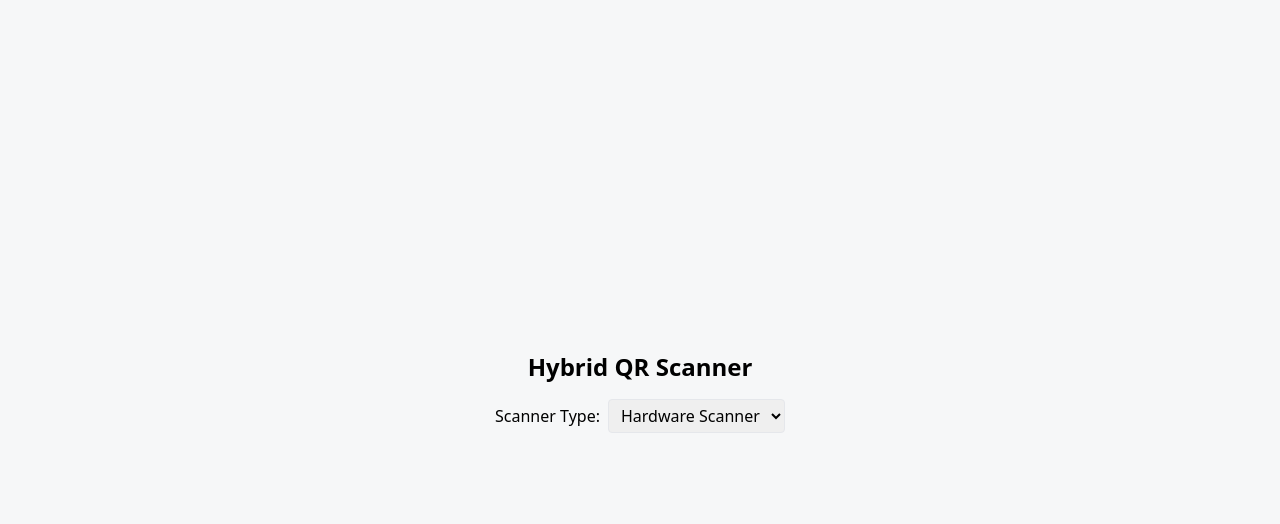
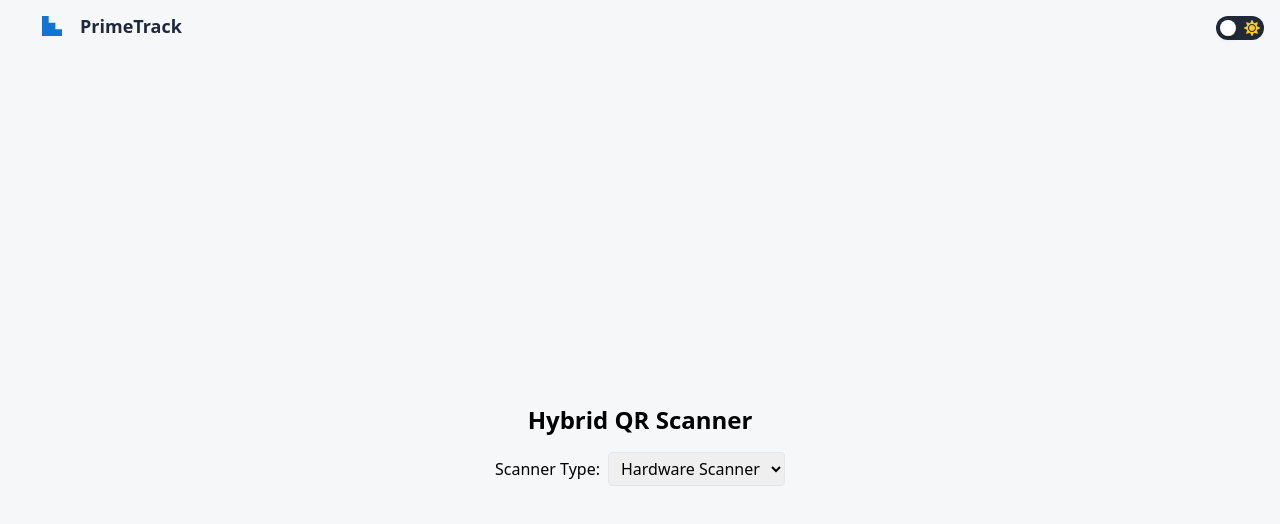
Before and after one commit to Allen-pogi/asset-monitoring-client, a React (Create React App) app: page /scanner in a window 1280 px wide. Shown: the top 524 px of the page. Built offline with nearby package versions, Linux system fonts and the light colour scheme.

Commit message:
Update scanner.jsx

```diff
--- a/src/scanner.jsx
+++ b/src/scanner.jsx
@@ -2,6 +2,7 @@
 import React, { useState, useEffect, useRef } from "react";
 import { Html5Qrcode } from "html5-qrcode";
 import toast from "react-hot-toast";
+import Header from "./user/components/header";
 
 const HybridQRScanner = () => {
   const [assetDetails, setAssetDetails] = useState(null);
@@ -128,13 +129,17 @@ const HybridQRScanner = () => {
   }, [scannerType]);
 
   return (
+    <div className="min-h-screen bg-background-light dark:bg-background-dark">
+      <Header />
       <div className="flex flex-col items-center justify-center min-h-screen p-4 bg-background-light dark:bg-background-dark">
         <h1 className="text-2xl font-bold text-black dark:text-white mb-4">
           Hybrid QR Scanner
         </h1>
 
         <div className="mb-4">
-        <label className="mr-2 text-black dark:text-white">Scanner Type:</label>
+          <label className="mr-2 text-black dark:text-white">
+            Scanner Type:
+          </label>
           <select
             value={scannerType}
             onChange={(e) => setScannerType(e.target.value)}
@@ -240,6 +245,7 @@ const HybridQRScanner = () => {
           </div>
         )}
       </div>
+    </div>
   );
 };
 
```
Lines whose indentation alone changed are shown as unchanged.
